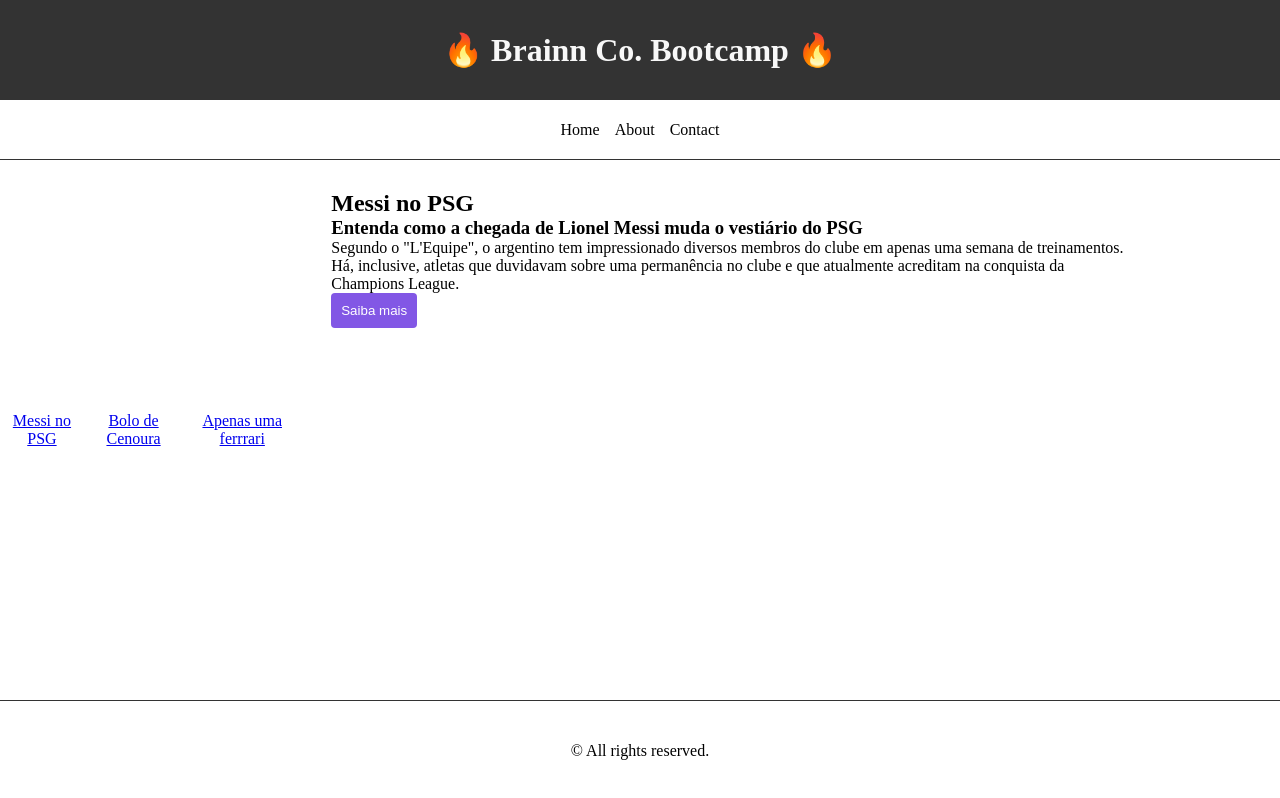
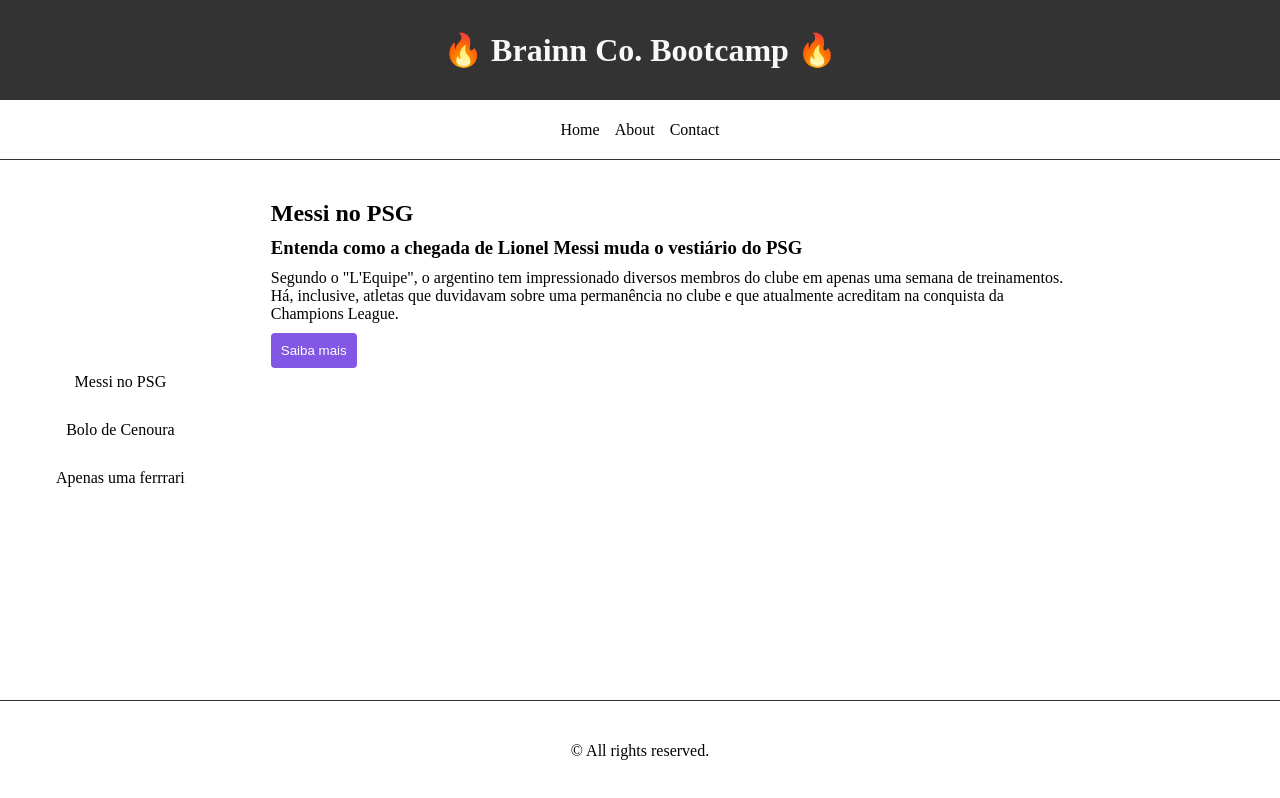
Before and after one commit to theandersonfonseca/brainnco-bootcamp, a React (Create React App) app in the folder first-challenges/: page / in a window 1280 px wide. Built offline with nearby package versions, Linux system fonts and the light colour scheme.

Commit message:
Improve styles

```diff
--- a/first-challenges/src/style.css
+++ b/first-challenges/src/style.css
@@ -22,6 +22,14 @@
   align-items: center;
   justify-content: center;
   text-align: center;
+}
+
+.content {
+  padding-left: 30px;
+}
+
+.content * {
+  margin-top: 10px;
 }
 
 .header {
@@ -55,16 +63,27 @@
 }
 
 .sidebar {
-  width: 400px;
+  width: 300px;
+  flex-direction: column;
+}
+
+.article-link {
+  text-decoration: none;
+  color: #000000;
+  transition: 0.3s;
+}
+
+.article-link:not(:first-child) {
+  margin-top: 30px;
+}
+
+.article-link:hover {
+  color: #8257e5;
 }
 
 .content {
   width: 100%;
   padding: 30px;
-}
-
-.paragraph {
-  margin: 10px 0;
 }
 
 .section {
```
